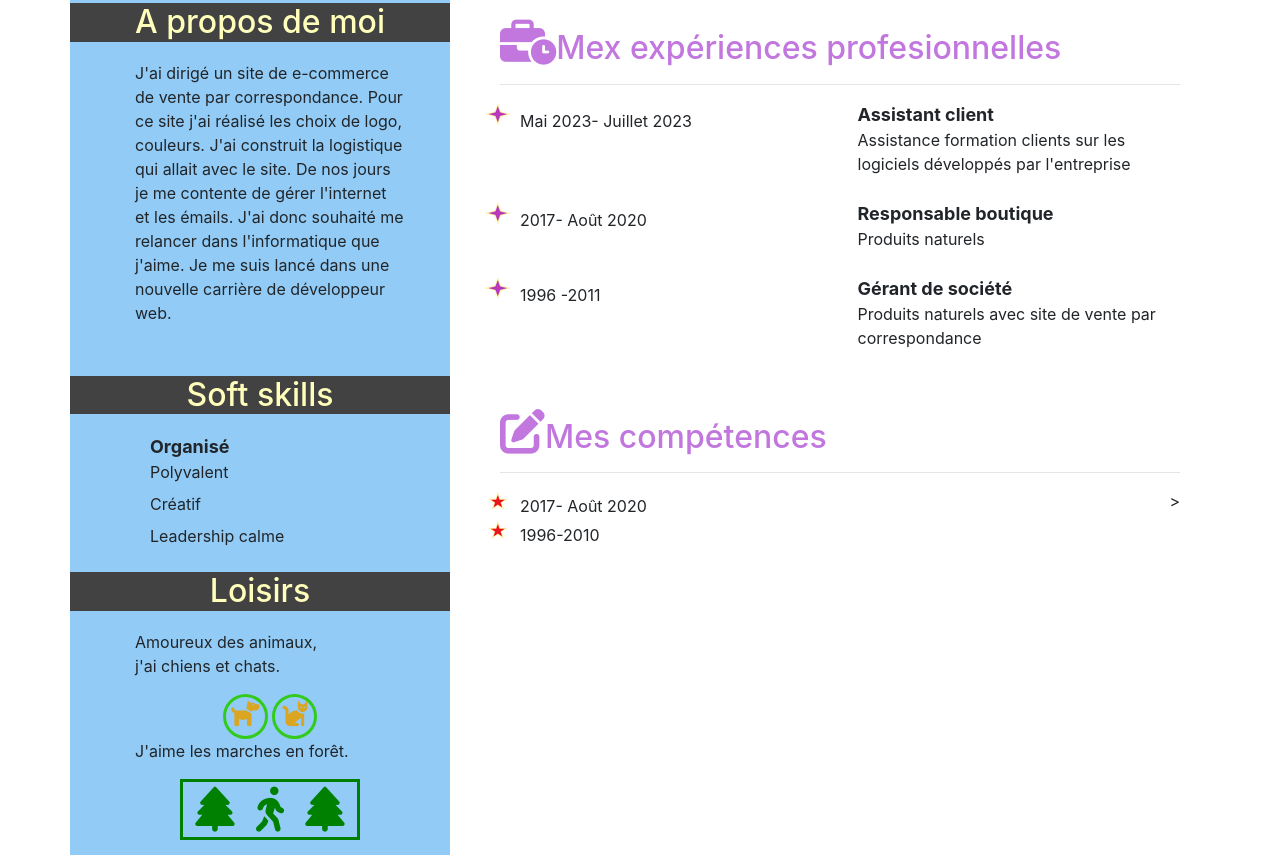
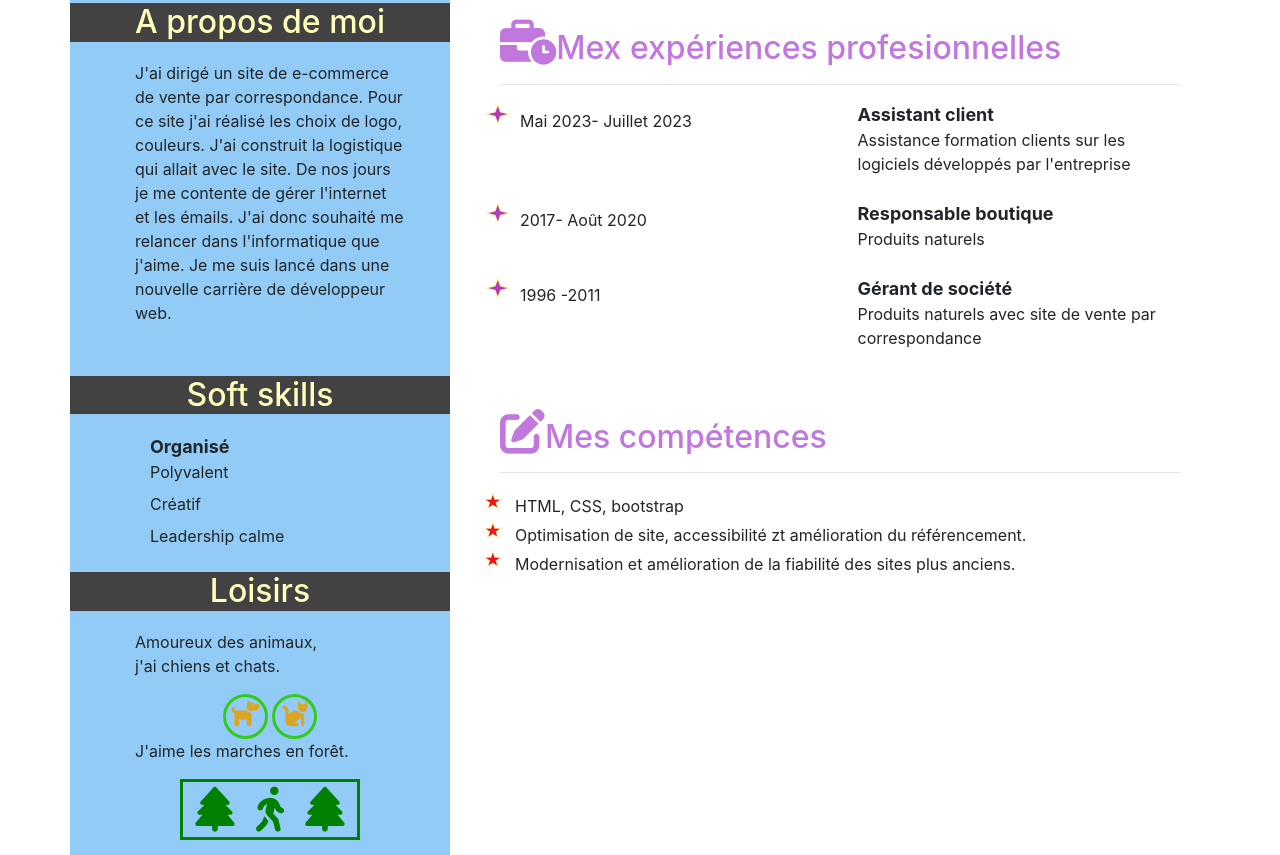
Before and after one commit to yachberlin7/CV2023, a plain HTML site: page index.html in a window 1280 px wide. Shown: the part 709-1564 px from the top of the page. Drawn offline with nearby package versions, Linux system fonts and the light colour scheme.

Commit message:
Update index.html

```diff
--- a/index.html
+++ b/index.html
@@ -102,18 +102,9 @@
                   <h2><i class="fas fa-edit"></i>Mes compétences</h2>
                   <hr>
                     <ul class="container">
-                      <li class="row justify-content-between ">
-                        <ul class="col-lg  col-md  col-sm ">
-                          <li> 2017- Août 2020</li>
-                        </ul>
-                        >
-                      </li>
-                      <li class="row justify-content-between ">
-                        <ul class="col-lg  col-md  col-sm ">
-                            <li> 1996-2010 </li>
-                        </ul>
-
-                      </li>
+                      <li>HTML, CSS, bootstrap</li>
+                      <li>Optimisation de site, accessibilité zt amélioration du référencement.</li>
+                       <li>Modernisation et amélioration de la fiabilité des sites plus anciens.</li>
 
                     </ul>
                 </section>
```
